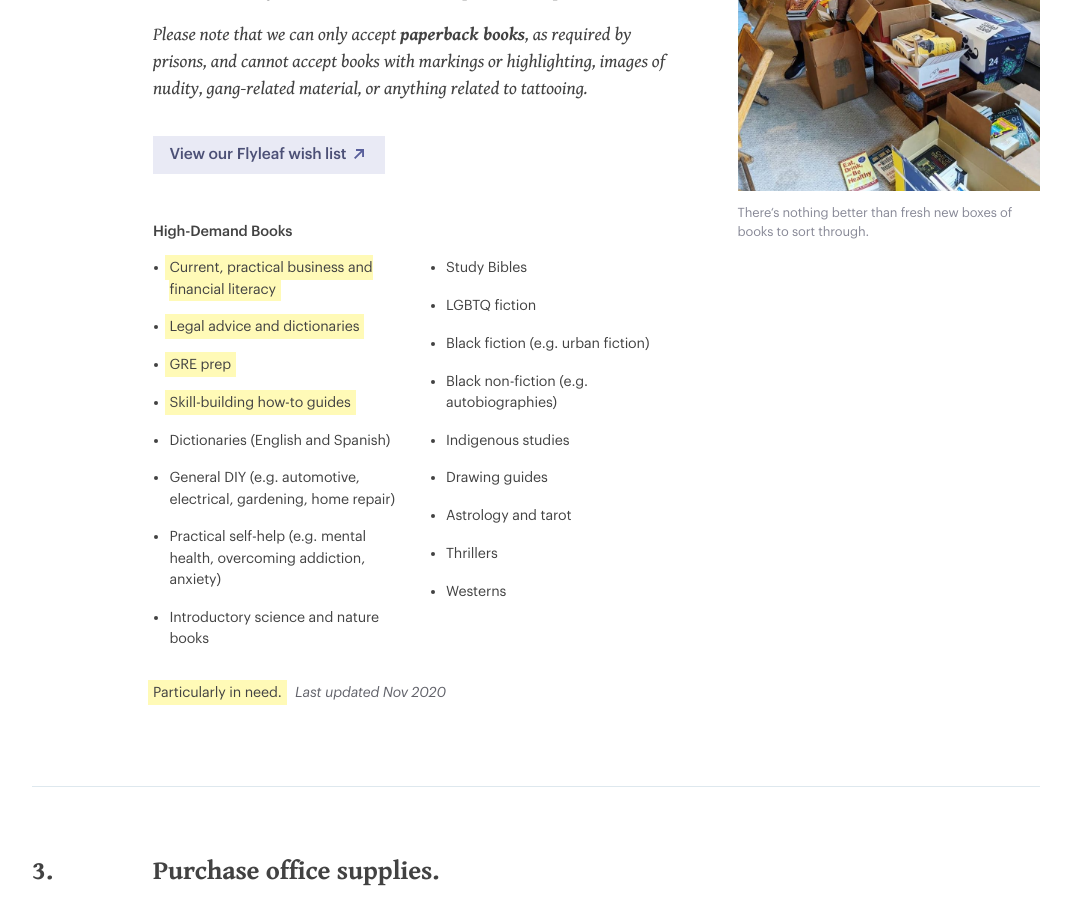
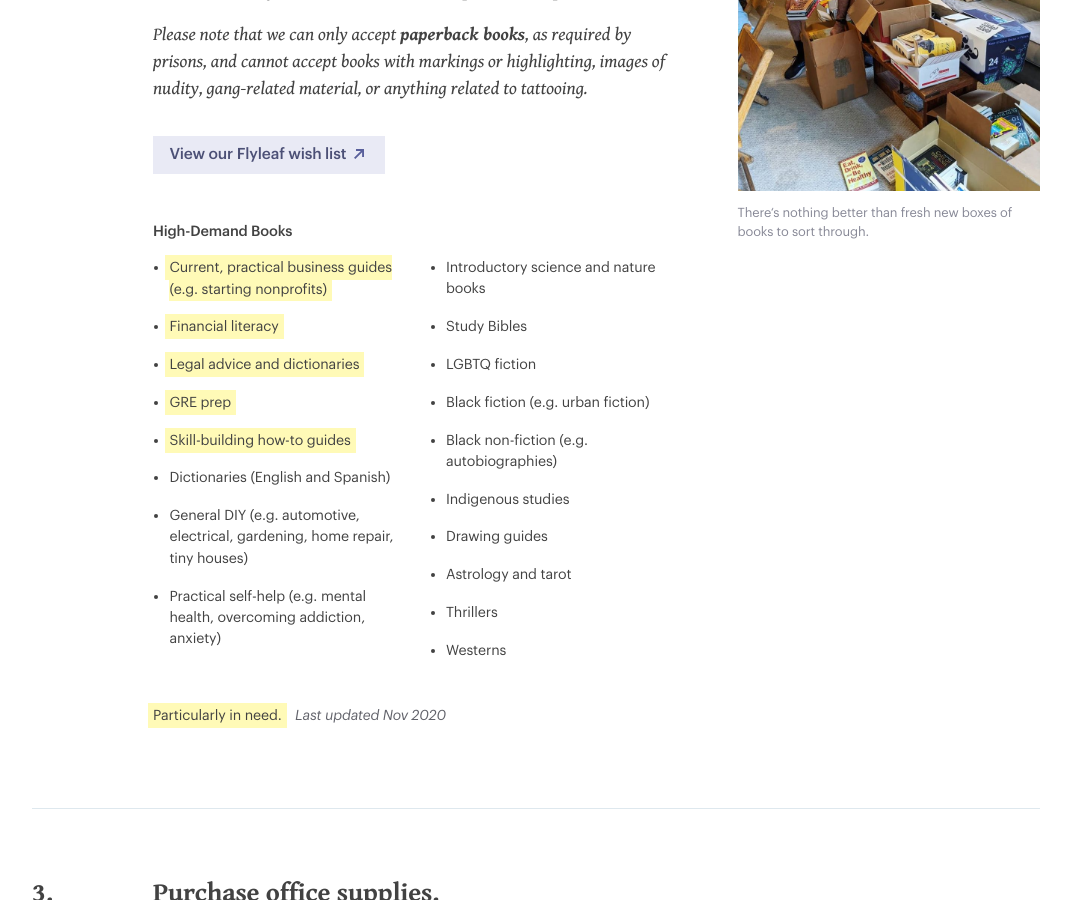
Before and after one commit to prisonbookscollective/prisonbookscollective.github.io, a Jekyll site: the page built from support-us.md, in a window 1280 px wide and 900 px high, scrolled down 1260 px. Shown: the whole window, without its empty margins (104-1175 px from the left). Built offline with Jekyll 4.4.1, drawn with Linux system fonts in a browser that asks for light colours.

```diff
--- a/support-us.md
+++ b/support-us.md
@@ -32,12 +32,13 @@
 		<div class="genre-links">
 			<p class="label" id="high-demand-books">High-Demand Books</p>
 			<ul>
-				<li><mark>Current, practical business and financial literacy</mark></li>
+				<li><mark>Current, practical business guides (e.g. starting nonprofits)</mark></li>
+				<li><mark>Financial literacy</mark></li>
 				<li><mark>Legal advice and dictionaries</mark></li>
 				<li><mark>GRE prep</mark></li>
 				<li><mark>Skill-building how-to guides</mark></li>
 				<li>Dictionaries (English and Spanish)</li>
-				<li>General DIY (e.g. automotive, electrical, gardening, home repair)</li>
+				<li>General DIY (e.g. automotive, electrical, gardening, home repair, tiny houses)</li>
 				<li>Practical self-help (e.g. mental health, overcoming addiction, anxiety)</li>
 				<li>Introductory science and nature books</li>
 				<li>Study Bibles</li>
```
